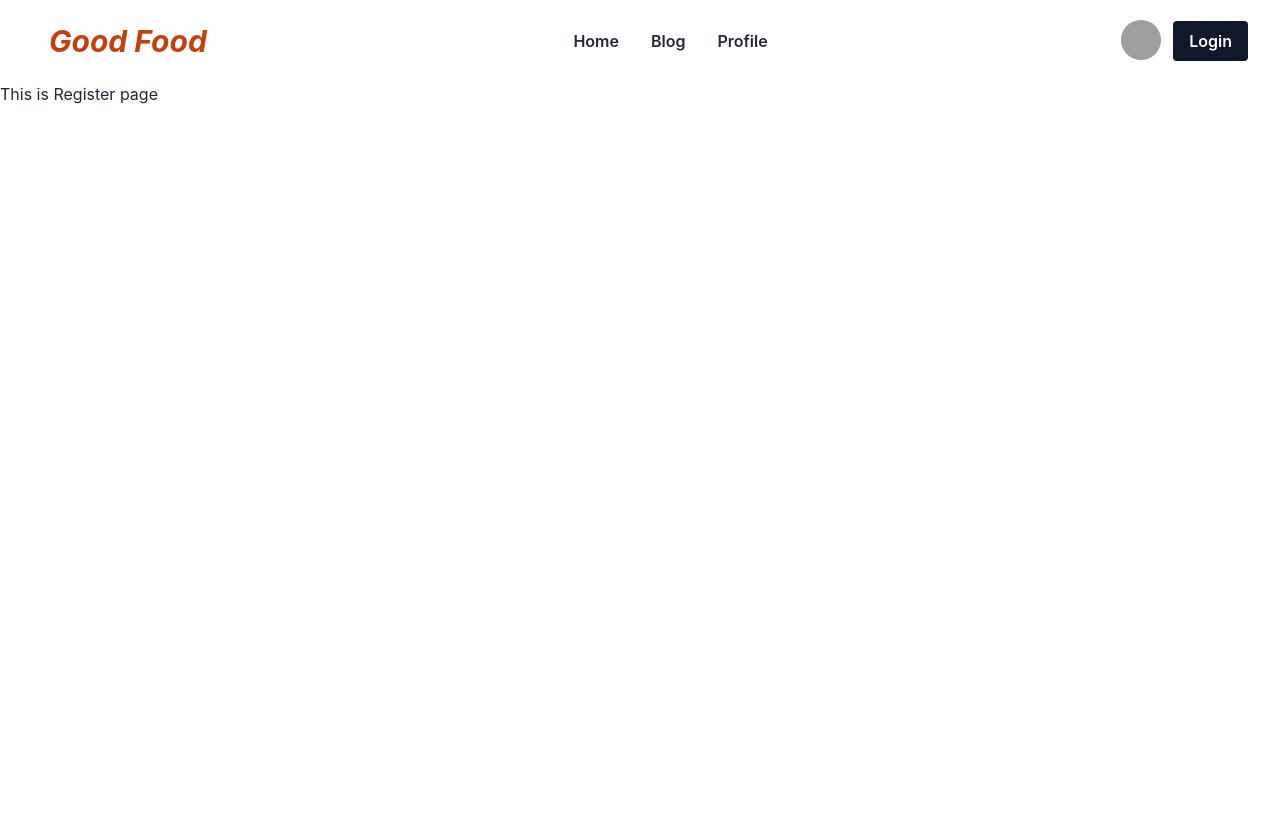
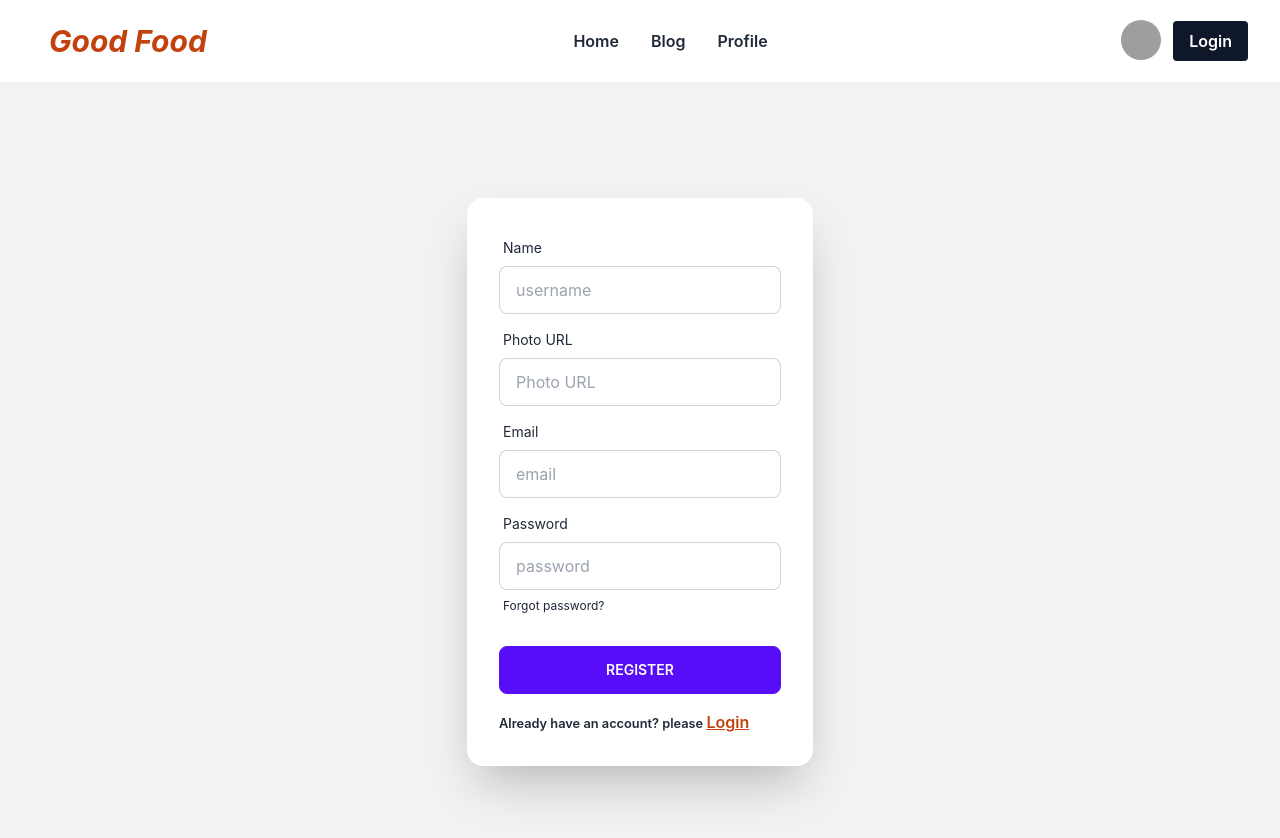
Before and after one commit to Limon-0007/good-food-client, a React (Vite) app: page /register in a window 1280 px wide. Shown: the top 838 px of the page. Before the commit the page ends 800 px from the top, so only its background shows below. Built offline with nearby package versions, Linux system fonts and the light colour scheme; grey boxes are pictures that could not be loaded.

Commit message:
added register page

```diff
--- a/src/Components/LoginLayout/Register/Register.jsx
+++ b/src/Components/LoginLayout/Register/Register.jsx
@@ -1,10 +1,52 @@
 import React from 'react';
+import { Link } from 'react-router-dom';
 
 const Register = () => {
     return (
-        <div>
-            <h2>This is Register page</h2>
+        <div className="hero min-h-screen bg-base-200">
+        <div className="hero-content">
+          <div className="card flex-shrink-0 w-full max-w-sm shadow-2xl bg-base-100">
+            <div className="card-body">
+                {/* name */}
+              <div className="form-control">
+                <label className="label">
+                  <span className="label-text">Name</span>
+                </label>
+                <input type="text" name='name' placeholder="username" className="input input-bordered" />
+              </div>
+                {/* photo url*/}
+              <div className="form-control">
+                <label className="label">
+                  <span className="label-text">Photo URL</span>
+                </label>
+                <input type="text" name='photo' placeholder="Photo URL" className="input input-bordered" />
+              </div>
+              {/* email */}
+              <div className="form-control">
+                <label className="label">
+                  <span className="label-text">Email</span>
+                </label>
+                <input type="email" name='email' placeholder="email" className="input input-bordered" />
+              </div>
+              {/* password */}
+              <div className="form-control">
+                <label className="label">
+                  <span className="label-text">Password</span>
+                </label>
+                <input type="password" name='password' placeholder="password" className="input input-bordered" />
+                <label className="label">
+                  <a href="#" className="label-text-alt link link-hover">Forgot password?</a>
+                </label>
+              </div>
+              {/* button */}
+              <div className="form-control mt-4">
+                <button className="btn btn-primary">Register</button>
+              </div>
+              <p className='font-semibold mt-2'><small>Already have an account? please </small><Link to="/login" className='text-orange-700 underline'>Login</Link></p>
+            </div>
+          </div>
         </div>
+      </div>
     );
 };
 
```
